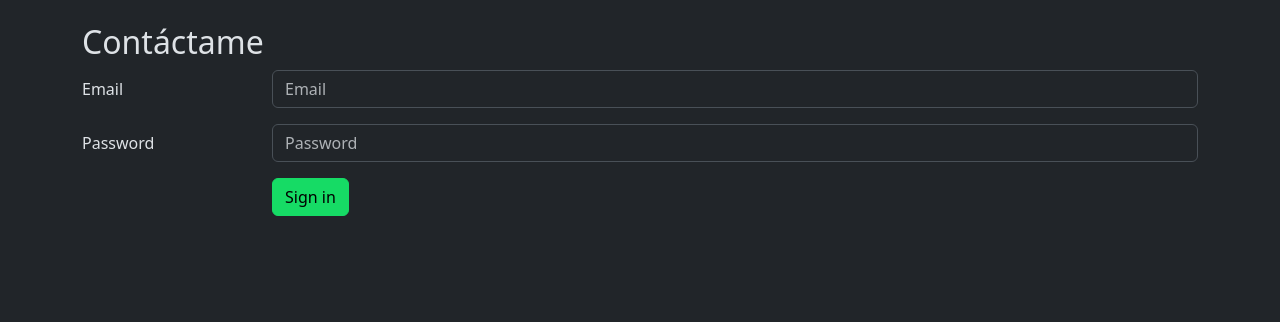
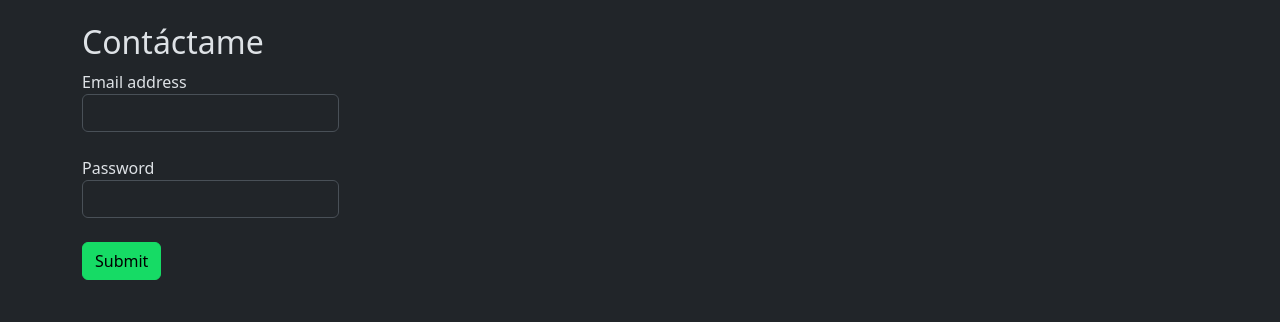
Before and after one commit to gonzaloyacante/portfolio, a React (Vite) app: page / in a window 1280 px wide. Shown: the part 1995-2317 px from the top of the page. Built offline with nearby package versions, Linux system fonts and the light colour scheme; no server answers; some icons are missing.

Commit message:
Probando fallos del formulario

```diff
--- a/src/screens/ContactScreen.jsx
+++ b/src/screens/ContactScreen.jsx
@@ -1,45 +1,35 @@
-import Button from "react-bootstrap/Button";
-import Col from "react-bootstrap/Col";
-import Form from "react-bootstrap/Form";
-import Row from "react-bootstrap/Row";
-
 export const ContactScreen = () => {
   return (
     <section className="my-5" id="Skills">
       <h2>Contáctame</h2>
-      <Form
-        name="contact"
-        method="POST"
-        data-netlify="true"
-        onSubmit="submit"
-      >
-        <Form.Group as={Row} className="mb-3" controlId="formHorizontalEmail">
-          <Form.Label column sm={2}>
-            Email
-          </Form.Label>
-          <Col sm={10}>
-            <Form.Control type="email" placeholder="Email" />
-          </Col>
-        </Form.Group>
-
-        <Form.Group
-          as={Row}
-          className="mb-3"
-          controlId="formHorizontalPassword">
-          <Form.Label column sm={2}>
+      <form name="contact" method="POST" data-netlify="true" onSubmit="submit">
+        <input type="hidden" name="form-name" value="contact" />
+        <div className="mb-3">
+          <label htmlFor="email" className="form-label">
+            Email address
+            <input
+              name="email"
+              type="email"
+              className="form-control"
+              id="email"
+            />
+          </label>
+        </div>
+        <div className="mb-3">
+          <label htmlFor="password" className="form-label">
             Password
-          </Form.Label>
-          <Col sm={10}>
-            <Form.Control type="password" placeholder="Password" />
-          </Col>
-        </Form.Group>
-
-        <Form.Group as={Row} className="mb-3">
-          <Col sm={{ span: 10, offset: 2 }}>
-            <Button type="submit">Sign in</Button>
-          </Col>
-        </Form.Group>
-      </Form>
+            <input
+              name="password"
+              type="password"
+              className="form-control"
+              id="password"
+            />
+          </label>
+        </div>
+        <button type="submit" className="btn btn-primary">
+          Submit
+        </button>
+      </form>
     </section>
   );
 };
```
